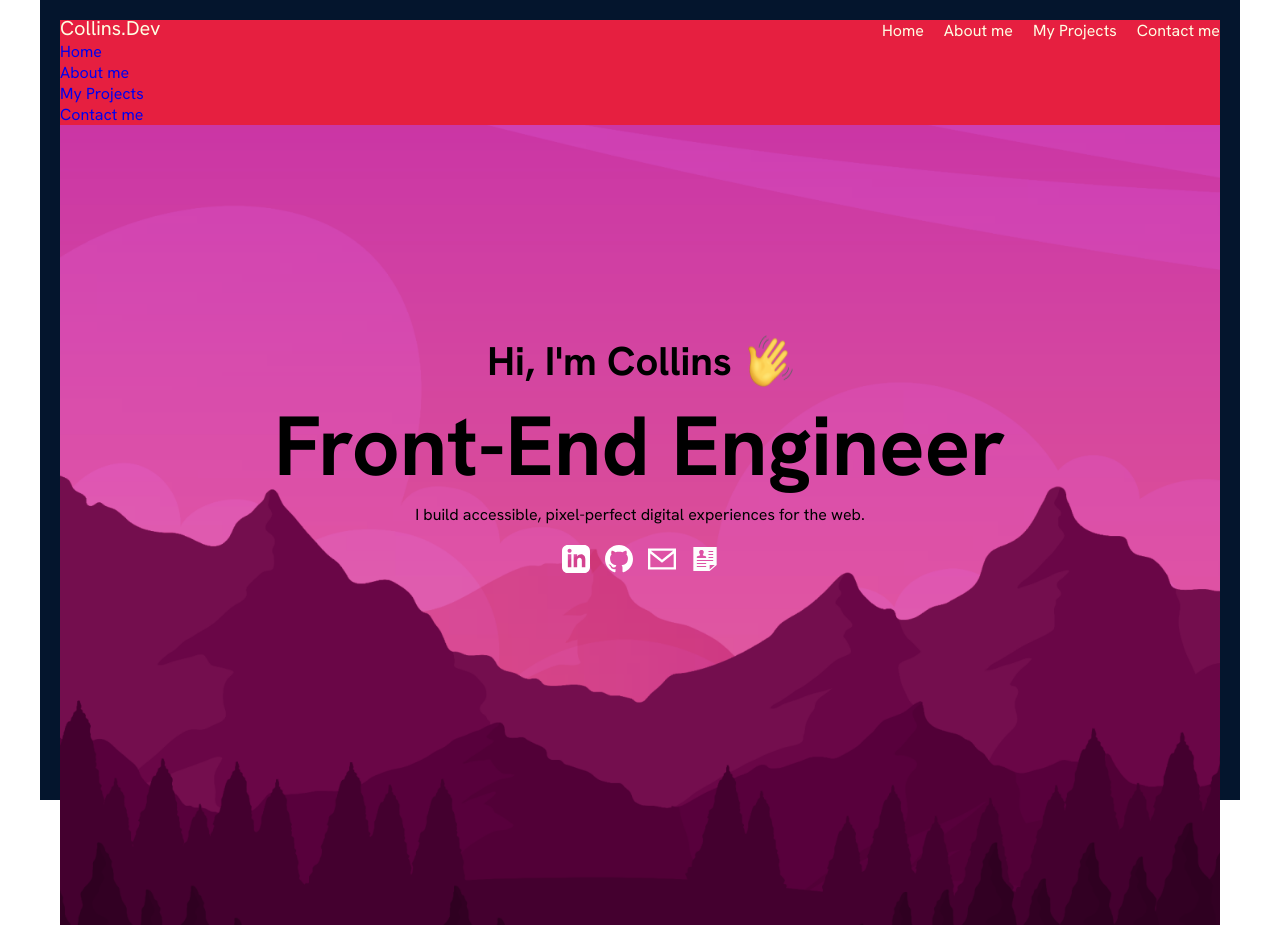
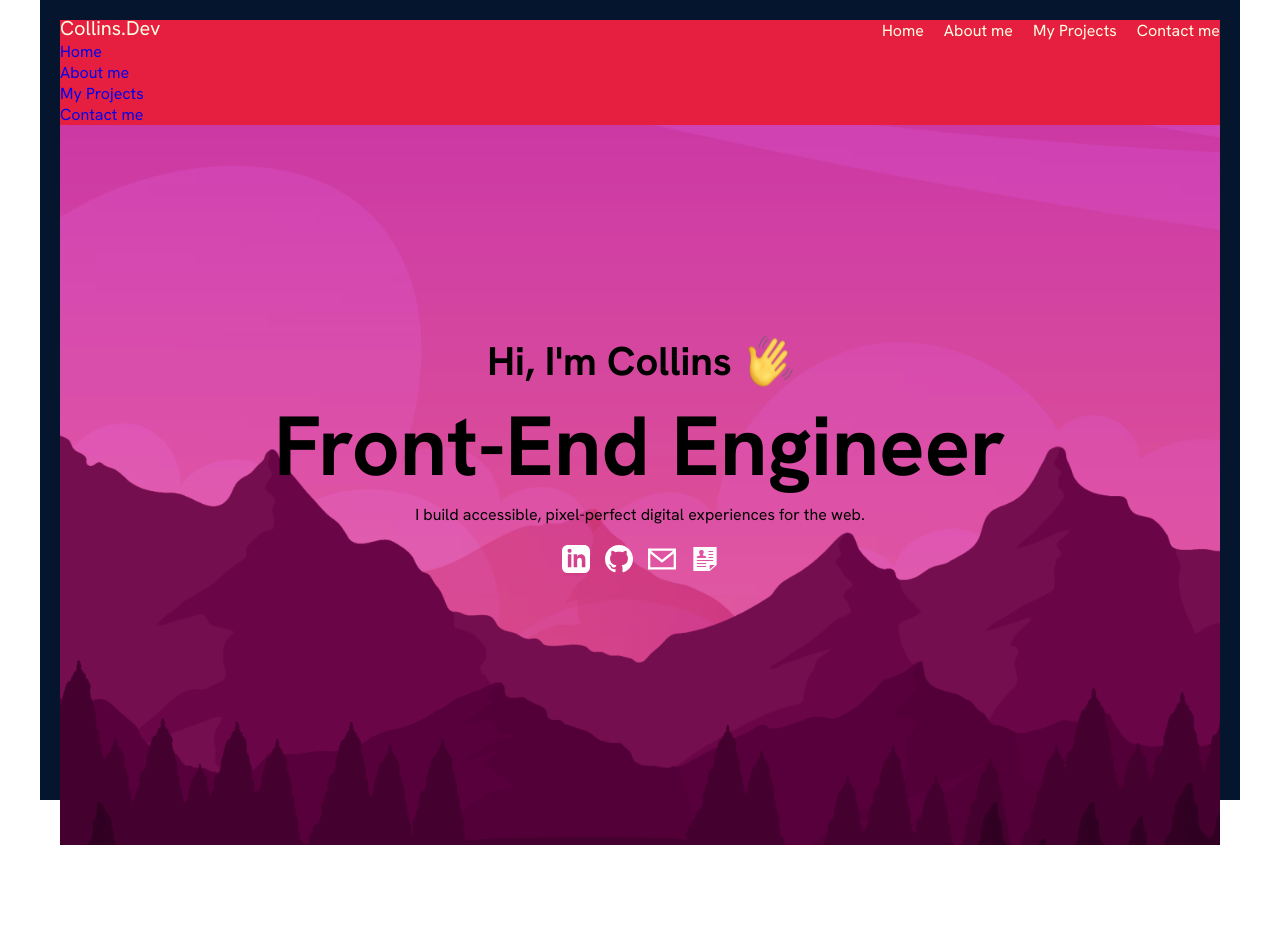
Before and after one commit to Acollins65/Collins_Dev_Portfolio, a React (Vite) app: page / in a window 1280 px wide. After the commit the page ends 845 px from the top, so only its background shows below. Built offline with nearby package versions, Linux system fonts and the light colour scheme.

Commit message:
edit Hero height legnth

```diff
--- a/src/Components/Hero/Hero.module.css
+++ b/src/Components/Hero/Hero.module.css
@@ -1,7 +1,7 @@
 @import "../../vars.css";
 
 .container {
-  height: 100vh;
+  height: 90vh;
   margin: 0;
   padding: 10px 0;
   background-image: url("/assets/hero-bg.png");
```
